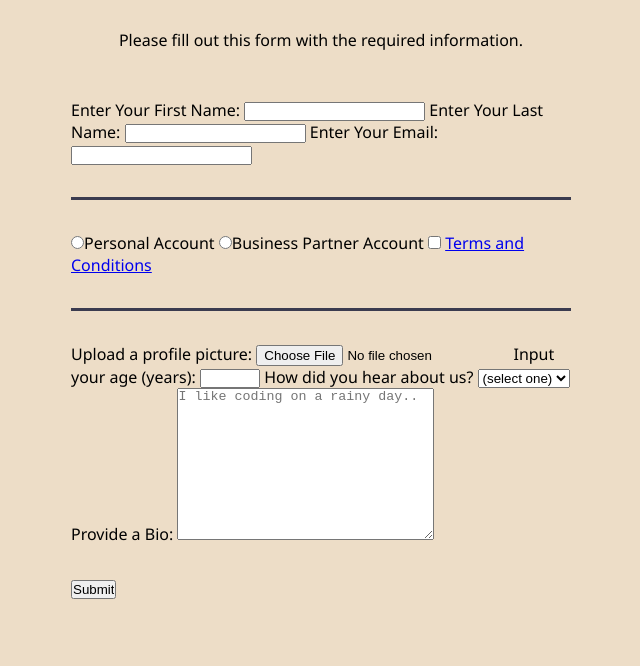
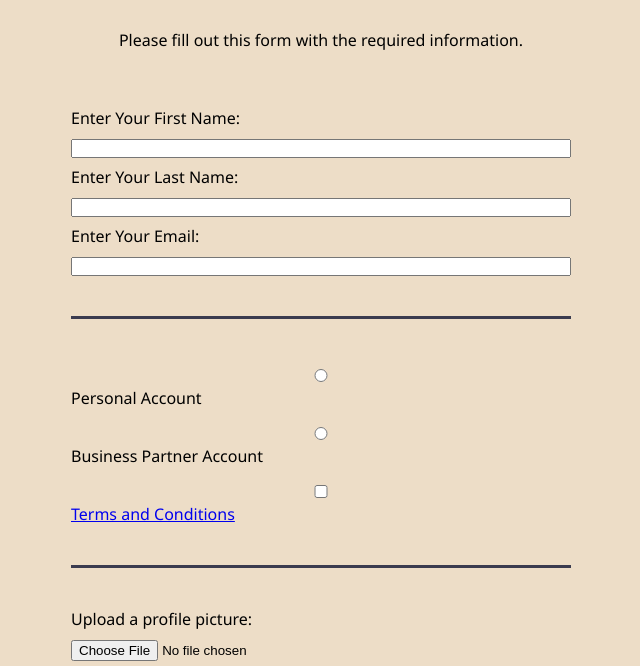
Before and after one commit to KG-2023/html-form, a plain HTML site: page index.html in a window 1280 px wide. Shown: the part 78-744 px from the top of the page, without its empty margins (319-959 px from the left). Drawn offline with Linux system fonts and the light colour scheme.

Commit message:
Set styles for label and input, textarea, select elements

```diff
--- a/css/styles.css
+++ b/css/styles.css
@@ -36,3 +36,13 @@ fieldset{
 fieldset:last-of-type{
     border-bottom:none;
 }
+
+label{
+    display: block;
+    margin: 0.5rem 0;
+}
+
+input, textarea, select{
+    width: 100%;
+    margin: 10px 0 0;
+}
```
